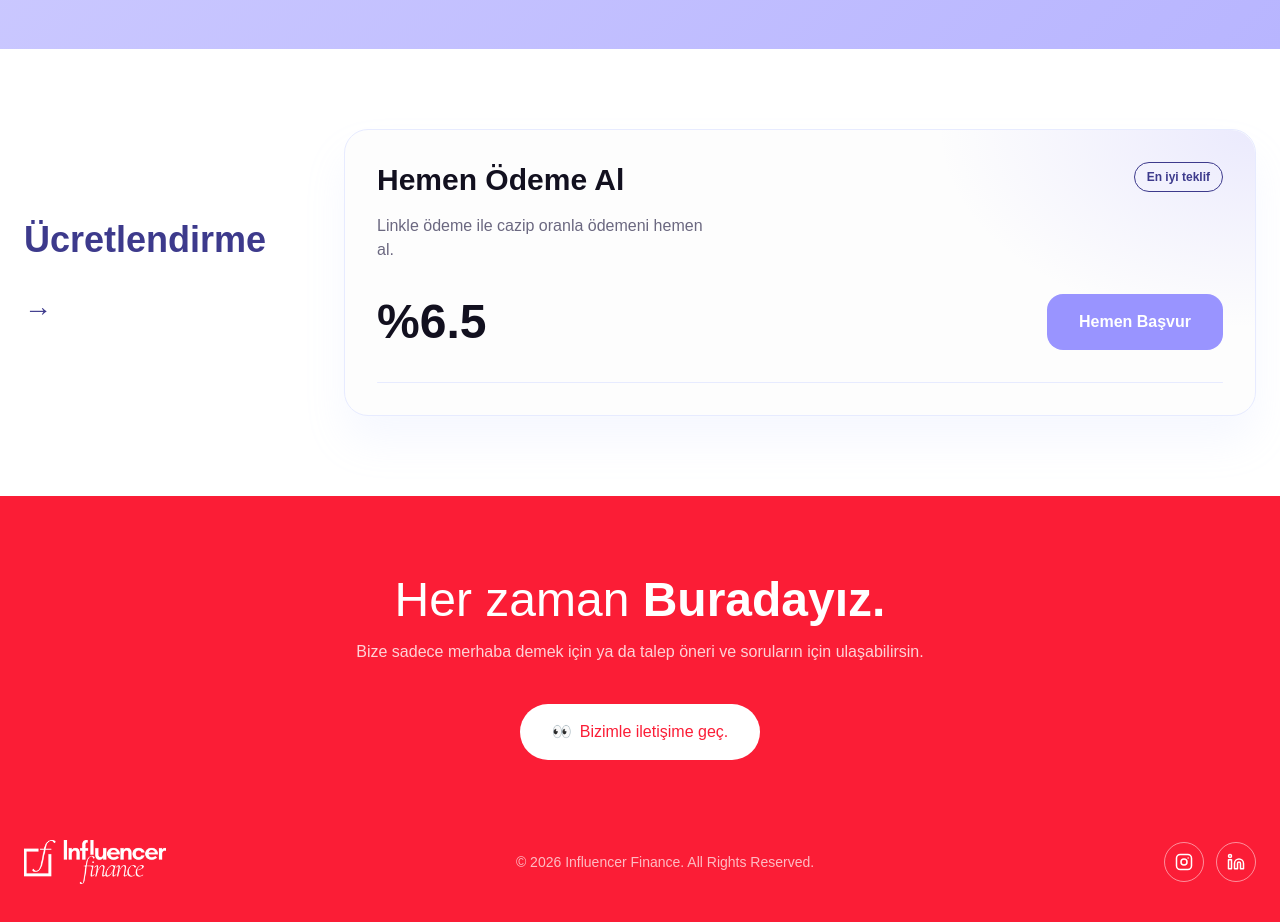
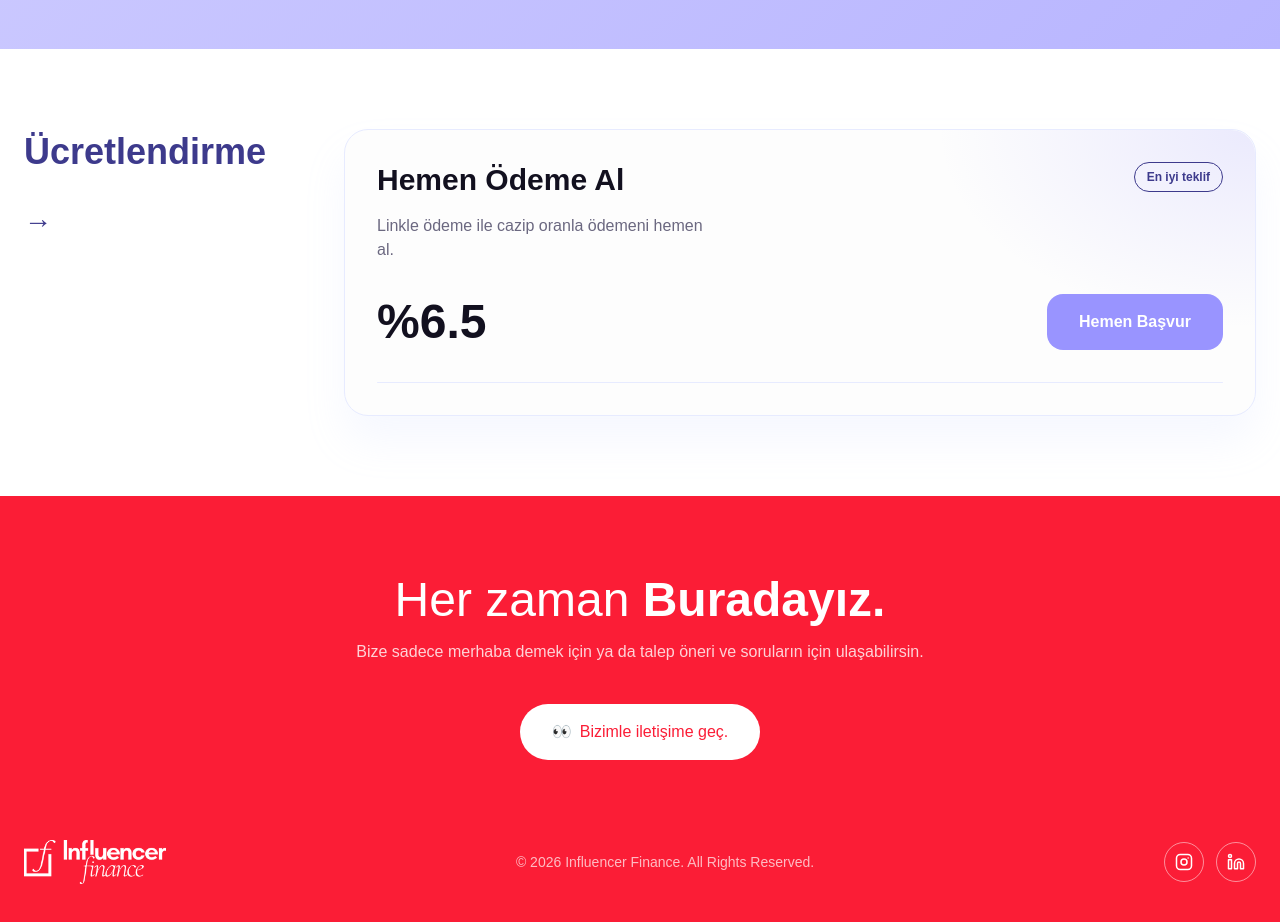
Before and after one commit to 86jhhm7yzy-cloud/influencer-finance, a Next.js app: page / in a window 1280 px wide. Shown: the part 2400-3322 px from the top of the page. Built offline with nearby package versions, Linux system fonts and the light colour scheme.

Commit message:
Update PricingSection.tsx

```diff
--- a/components/sections/PricingSection.tsx
+++ b/components/sections/PricingSection.tsx
@@ -5,7 +5,7 @@ import Link from "next/link";
 export default function PricingSection() {
   return (
     <section className="w-full bg-white py-20 px-6">
-      <div className="max-w-7xl mx-auto flex flex-col md:flex-row gap-16 md:gap-24 items-center">
+     <div className="max-w-7xl mx-auto flex flex-col md:flex-row gap-16 md:gap-24 items-start">
 
         {/* ── Sol: Başlık ── */}
         <div className="flex flex-col gap-6 md:w-56 flex-shrink-0">
```
